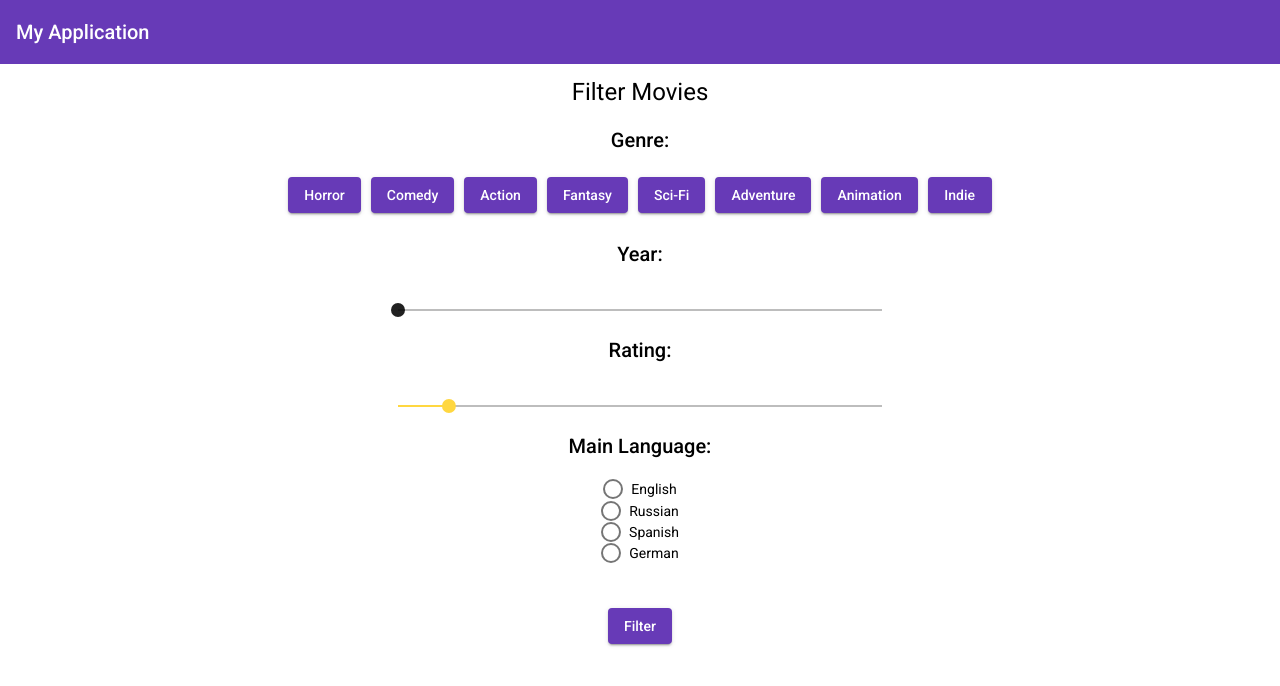
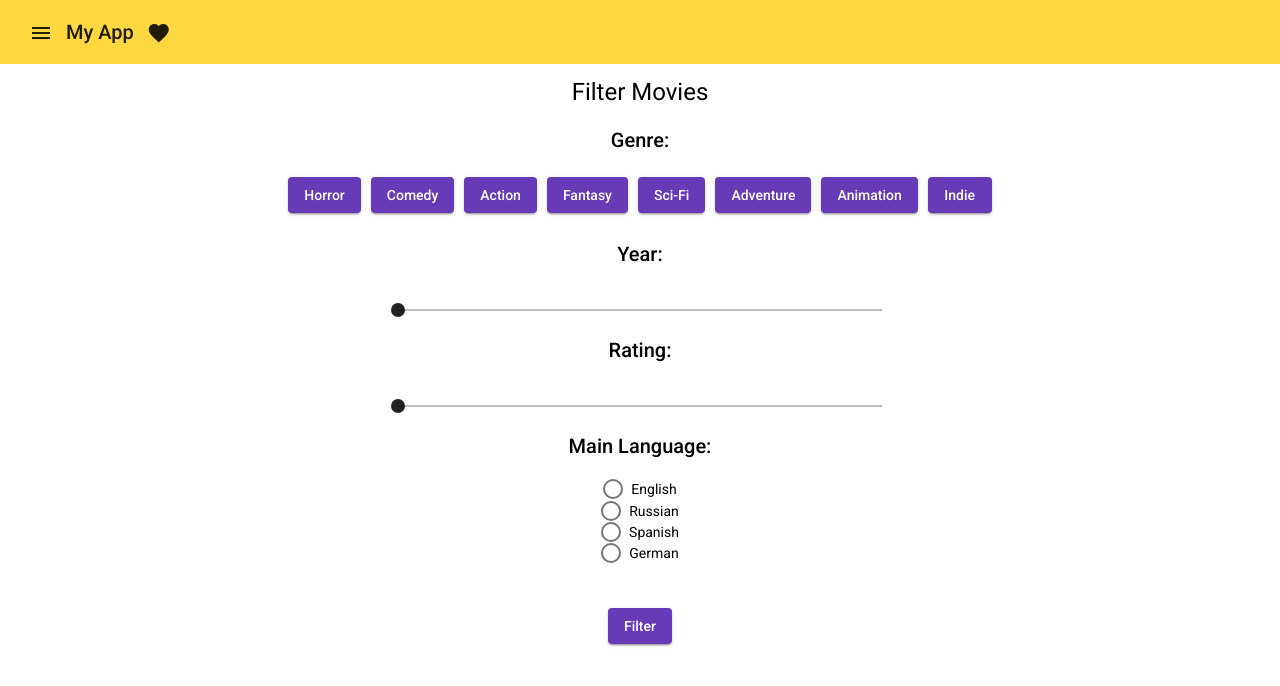
Before and after one commit to just-a-funky-simulation/projectAttempt3, an Angular app: page / in a window 1280 px wide. Shown: the top 686 px of the page. Built offline with nearby package versions, Linux system fonts and the light colour scheme.

Commit message:
allign center

```diff
--- a/src/app/app.module.ts
+++ b/src/app/app.module.ts
@@ -5,6 +5,8 @@ import {MatButtonModule} from '@angular/material/button';
 import {MatSelectModule} from '@angular/material/select';
 import {MatFormFieldModule} from '@angular/material/form-field';
 import {MatToolbarModule} from '@angular/material/toolbar';
+import {MatIconModule} from '@angular/material/icon';
+
 
 
 import { AppRoutingModule } from './app-routing.module';
@@ -29,6 +31,7 @@ import {MatRadioModule} from '@angular/material/radio';
     MatSelectModule,
     MatRadioModule,
     MatToolbarModule,
+    MatIconModule,
 
   ],
   providers: [],
--- a/src/app/filter/filter.component.html
+++ b/src/app/filter/filter.component.html
@@ -1,6 +1,13 @@
 <p>
-  <mat-toolbar color="primary">
-    <span>My Application</span>
+  <mat-toolbar color="accent">
+    <button mat-icon-button class="example-icon" aria-label="Example icon-button with menu icon">
+      <mat-icon>menu</mat-icon>
+    </button>
+    <span>My App</span>
+    <span class="example-spacer"></span>
+    <button mat-icon-button class="example-icon favorite-icon" aria-label="Example icon-button with heart icon">
+      <mat-icon>favorite</mat-icon>
+    </button>
   </mat-toolbar>
 </p>
 
@@ -19,15 +26,15 @@
   <br>
 <h2>Year:</h2>
 
-<mat-slider style="width:500px" thumbLabel min="1900" max="2020" step="1" value="1"></mat-slider>
+<mat-slider style="width:500px" thumbLabel min="1900" max="2020" step="1" value="0"></mat-slider>
 <br>
 <h2>Rating:</h2>
-<mat-slider style="width:500px" thumbLabel min="0" max="9.5" step="0.5" value="1"></mat-slider>
+<mat-slider style="width:500px" thumbLabel min="0" max="9.5" step="0.5" value="0"></mat-slider>
 <br>
   <div style="text-align: center;">
 <h2>Main Language:</h2>
 <mat-radio-group>
-  <mat-radio-button value="1"> English</mat-radio-button>
+  <mat-radio-button value="1"> English  </mat-radio-button>
   <br>
   <mat-radio-button value="2">Russian</mat-radio-button>
   <br>
```
